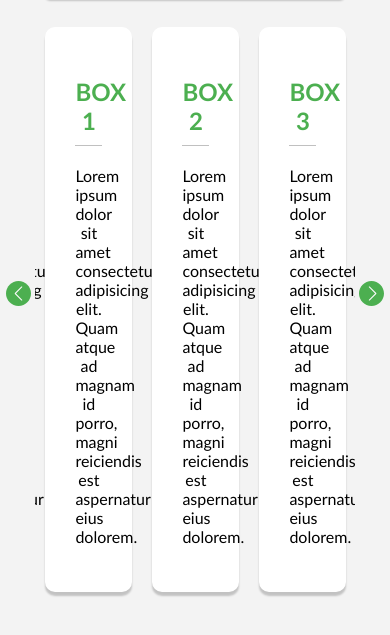
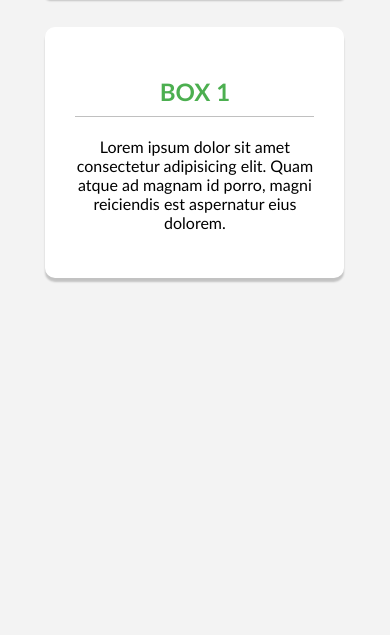
Before and after one commit to WebDev001/slider-demo, a plain HTML site: page index.html in a window 390 px wide. Shown: the part 103-738 px from the top of the page. Drawn offline with nearby package versions, Linux system fonts and the light colour scheme.

Commit message:
Make Slider Responsive
Make Sick Slider Responsive using responsive setting in JS

```diff
--- a/css/style.css
+++ b/css/style.css
@@ -92,3 +92,10 @@ header{
     right: -45px;
     z-index: 1;
 }
+
+@media (max-width: 639px){
+    .next-btn,
+    .prev-btn{
+        display: none !important;
+    }
+}
--- a/js/slider.js
+++ b/js/slider.js
@@ -3,6 +3,20 @@ $(document).ready(function(){
         slidesToShow: 3,
         slidesToScroll: 1,
         prevArrow: ".prev-btn",
-        nextArrow: ".next-btn"
+        nextArrow: ".next-btn",
+        responsive: [
+            {
+                breakpoint: 920,
+                settings: {
+                    slidesToShow: 2
+                }
+            },
+            {
+                breakpoint: 640,
+                settings: {
+                    slidesToShow: 1
+                }
+            }
+        ]
     });
 });
```
